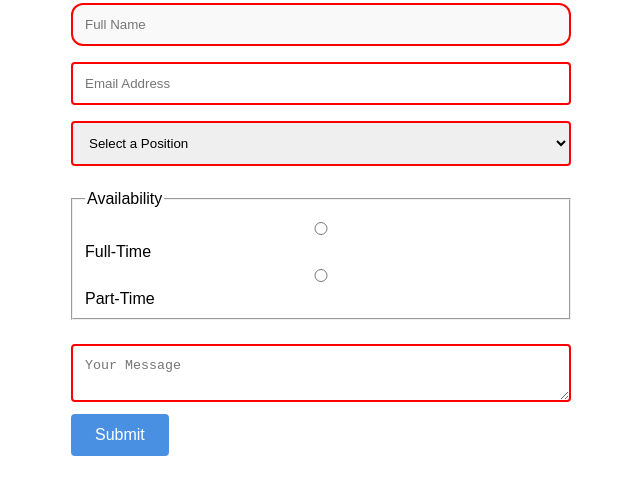
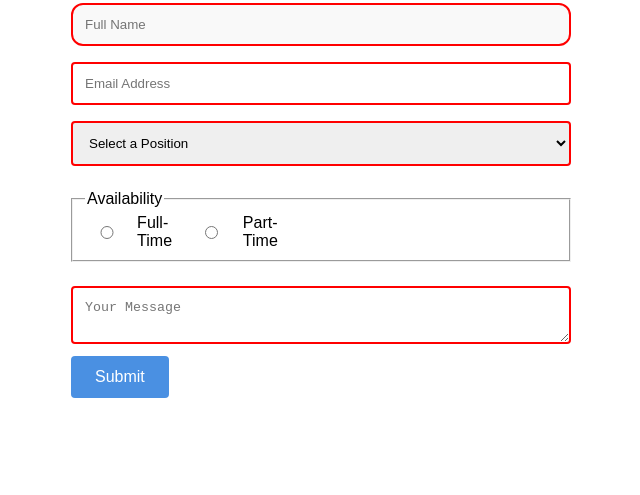
Before and after one commit to zohunt/job-application-form, a plain HTML site: page index.html in a window 1280 px wide. Shown: the part 127-622 px from the top of the page, without its empty margins (319-959 px from the left). Drawn offline with Linux system fonts and the light colour scheme.

Commit message:
Update styles.css

```diff
--- a/styles.css
+++ b/styles.css
@@ -83,3 +83,16 @@ button {
 button:hover {
   background-color: #357ABD;
 }
+
+.radio-group {
+  display: flex;
+  gap: 1rem;
+  margin: 1rem 0;
+}
+
+.radio-group label {
+  display: flex;
+  align-items: center;
+  gap: 0.5rem;
+  cursor: pointer;
+}
```
